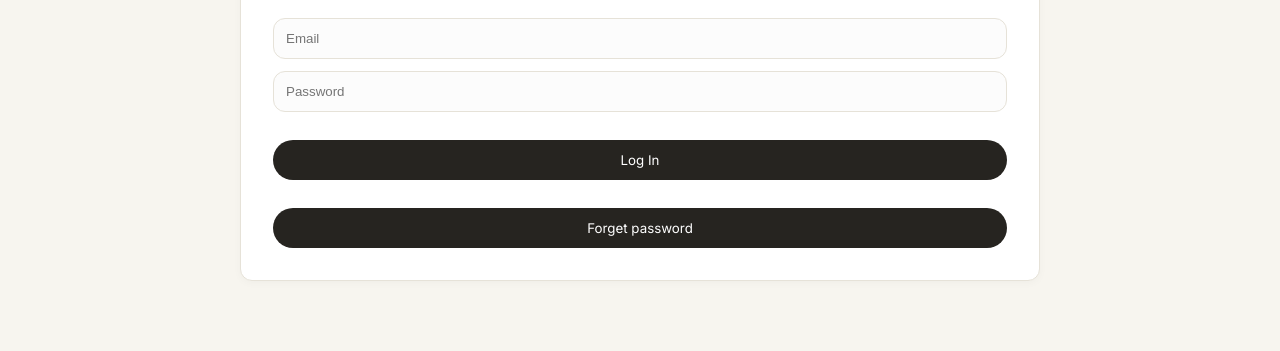
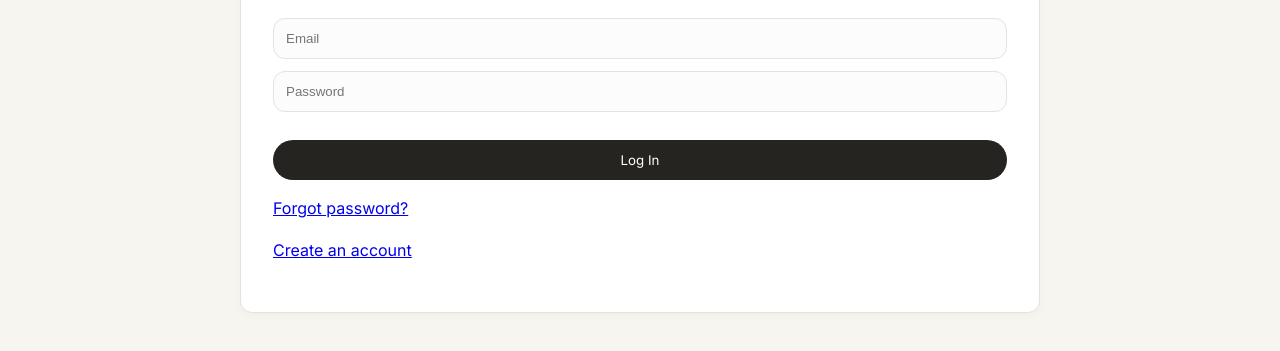
Before and after one commit to dylanxyz973/c240, a plain HTML site: page frontend/login.html in a window 1280 px wide. Shown: the part 209-560 px from the top of the page. Drawn offline with Linux system fonts and the light colour scheme.

Commit message:
Update login.html

```diff
--- a/frontend/login.html
+++ b/frontend/login.html
@@ -25,12 +25,13 @@
 
   <main class="content-card">
     <h1>Login</h1>
-    <form>
-      <input type="email" placeholder="Email" />
-      <input type="password" placeholder="Password" />
+    <form action="/login" method="POST">
+      <input type="email" name="email" placeholder="Email" required />
+      <input type="password" name="password" placeholder="Password" required />
       <button type="submit">Log In</button>
-      <button tupe="submit">Forget password</button>
     </form>
+    <p><a href="forgot-password.html">Forgot password?</a></p>
+    <p><a href="signup.html">Create an account</a></p>
   </main>
 </body>
 </html>
```
